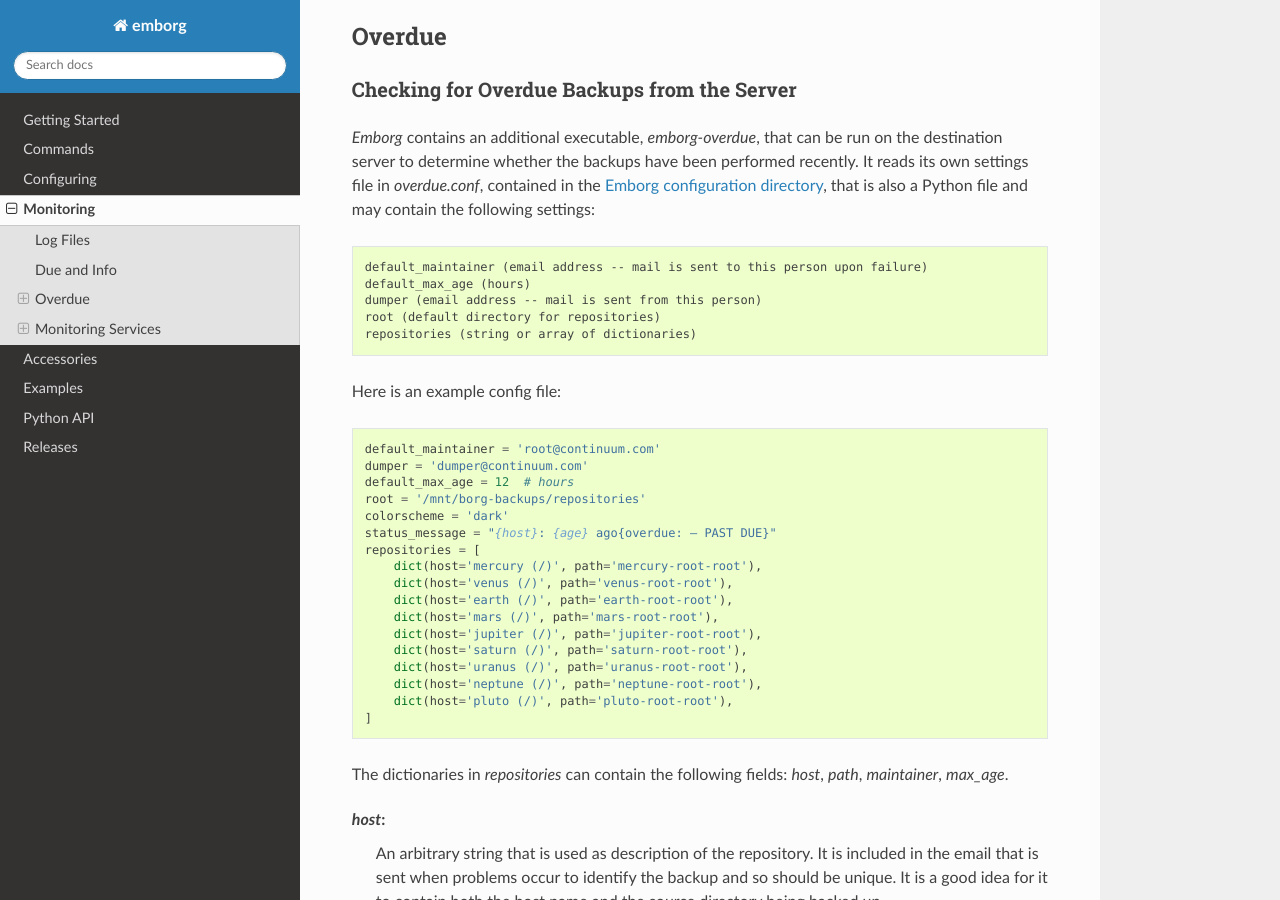
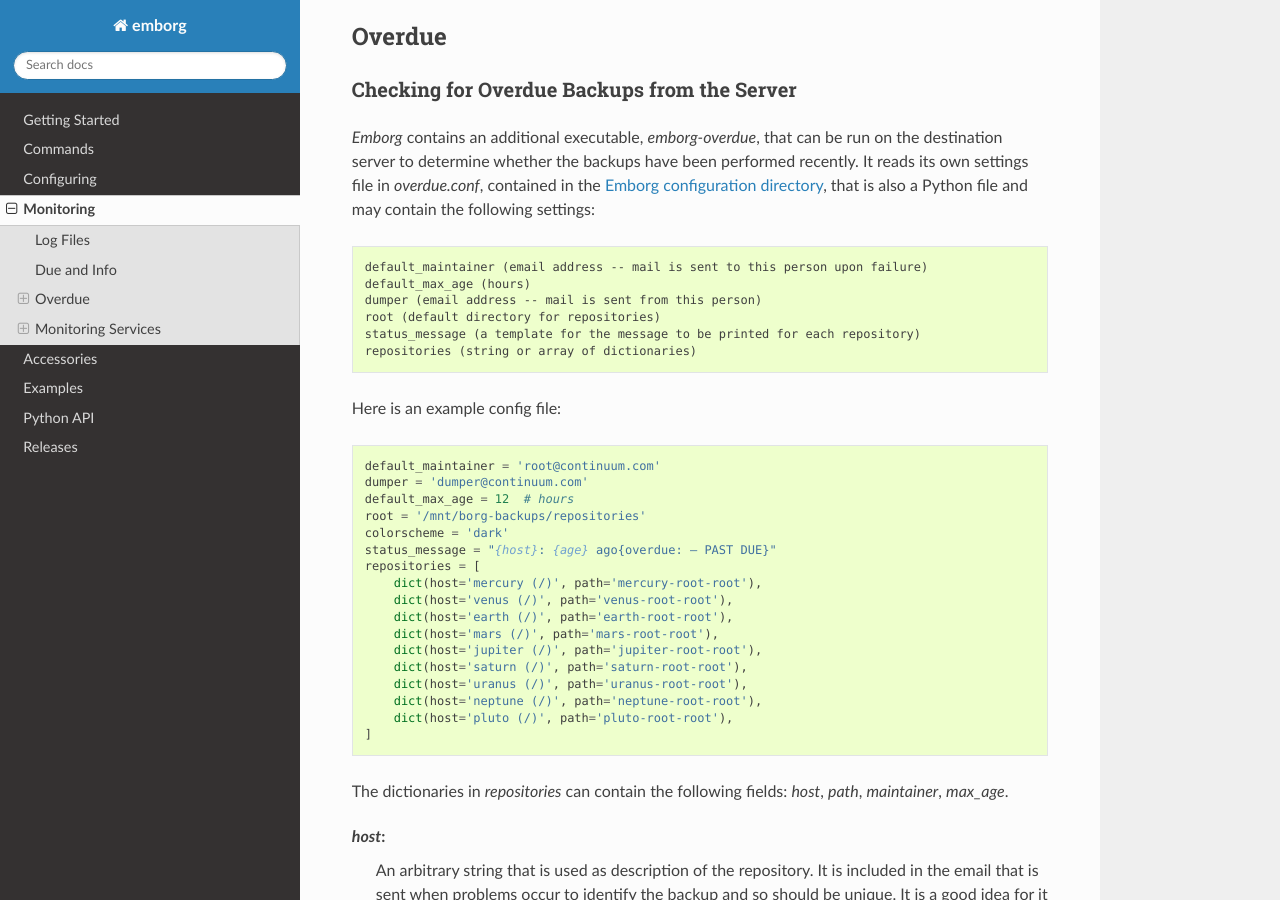
Before and after one commit to KenKundert/emborg, a Sphinx documentation site: the page built from doc/monitoring.rst, in a window 1280 px wide and 900 px high, scrolled down 636 px. Built offline with Sphinx 7.4.7 and the Read the Docs theme 3.1.0, drawn with Linux system fonts in a browser that asks for light colours; some of the changed text lies outside the part shown.

Commit message:
fix bug in overdue locked

```diff
--- a/doc/monitoring.rst
+++ b/doc/monitoring.rst
@@ -57,6 +57,7 @@
     default_max_age (hours)
     dumper (email address -- mail is sent from this person)
     root (default directory for repositories)
+    status_message (a template for the message to be printed for each repository)
     repositories (string or array of dictionaries)
 
 Here is an example config file:
@@ -151,7 +152,7 @@
 *colorscheme*:
     The color scheme of your terminal.  May be "dark" or "light" or None.  If
     None, the output is not colored.
-*message*:
+*status_message*:
     The format of the summary for each host.  The string may contain keys within
     braces that will be replaced before output.  The following keys are
     supported:
```
Also changed, not shown: 1 other file.
